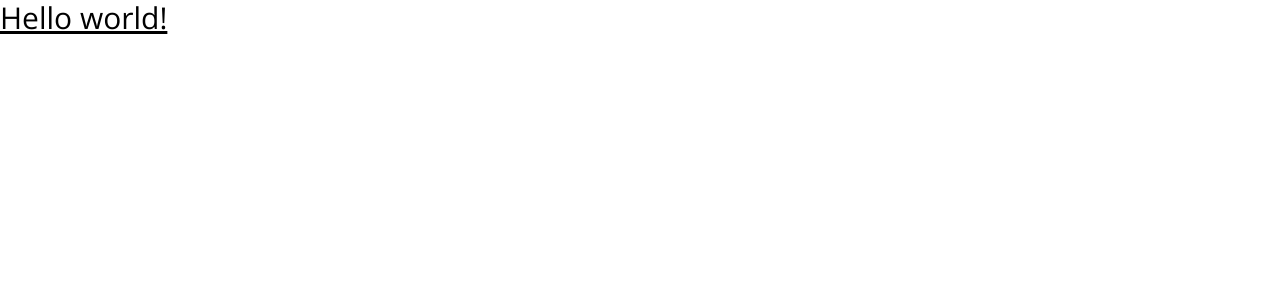
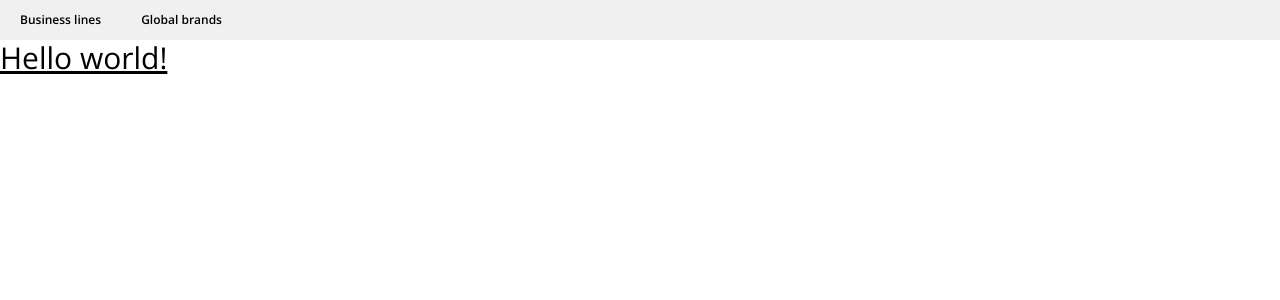
Before and after one commit to ElJefe111944/Esso-Clone, a Vue app: page / in a window 1280 px wide. Shown: the top 300 px of the page. Built offline with nearby package versions, Linux system fonts and the light colour scheme.

Commit message:
Top banner styling added

```diff
--- a/src/App.vue
+++ b/src/App.vue
@@ -1,9 +1,11 @@
 <script setup>
 import BaseTemplate from './ui/slots/BaseTemplate.vue';
+import TopNav from './components/TopNav.vue';
 </script>
 
 <template>
   <BaseTemplate>
+    <TopNav />
     <h1 class="text-3xl underline font-sans">
       Hello world!
     </h1>
--- a/src/components/TopNav.vue
+++ b/src/components/TopNav.vue
@@ -1,3 +1,11 @@
 <template>
+    <div class="flex bg-secondaryGray h-10">
+        <div class="flex text-xs items-center">
+            <a class="py-8 px-5 font-semibold" href="#">Business lines</a>
+            <a class="py-8 px-5 font-semibold" href="#">Global brands</a>
+        </div>
+        <div>
 
+        </div>
+    </div>
 </template>
```
